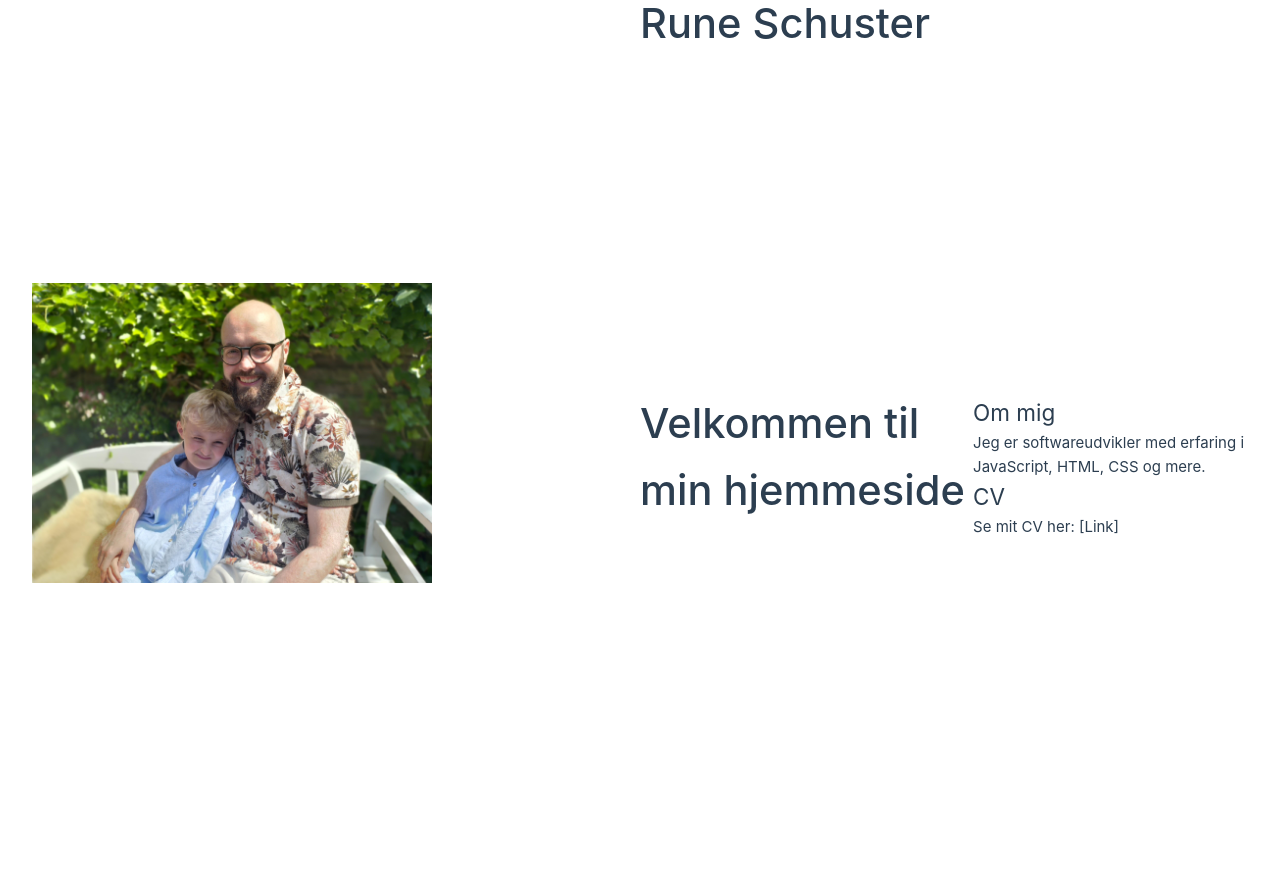
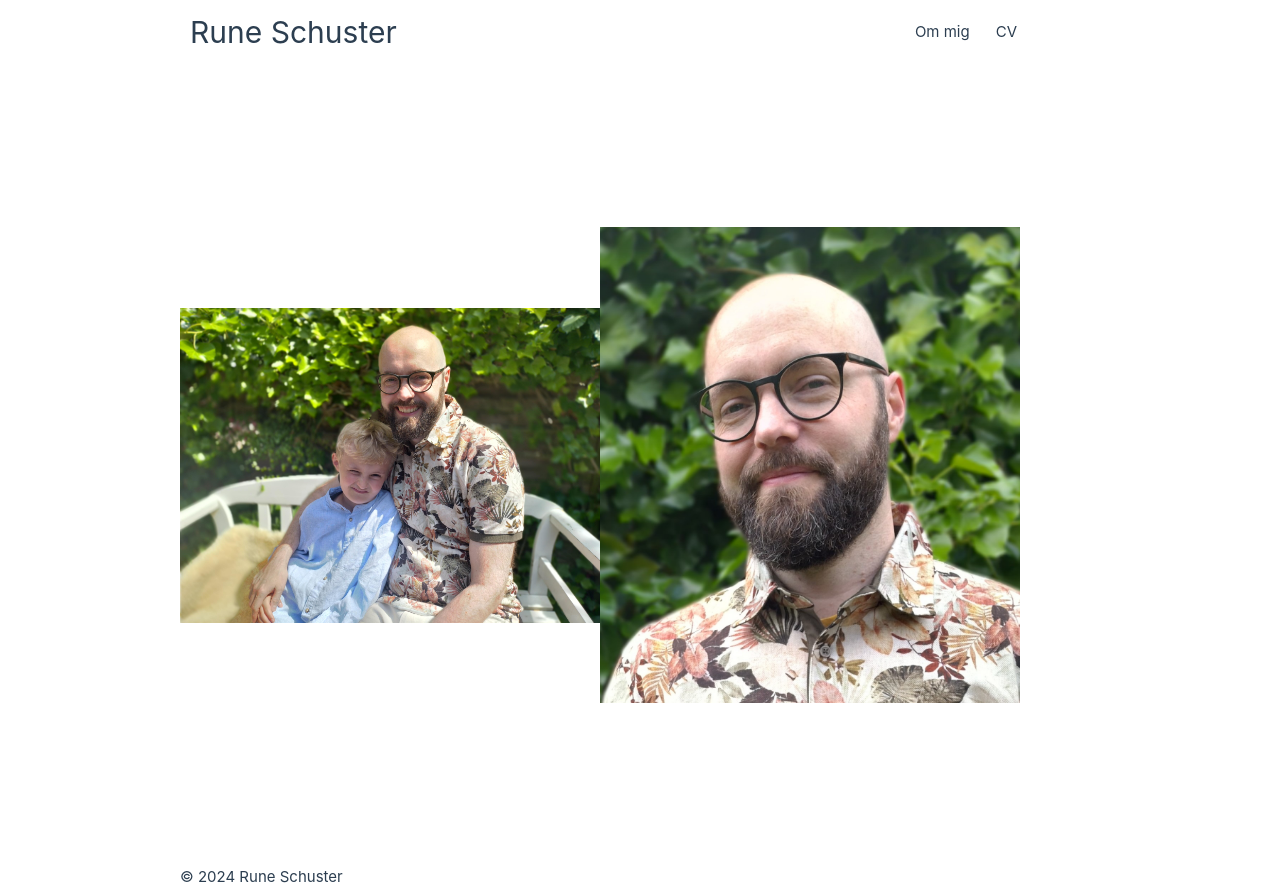
Before and after one commit to BongoSort/homepage, a Vue app: page / in a window 1280 px wide. Before the commit the page ends 867 px from the top, so only its background shows below. Built offline with nearby package versions, Linux system fonts and the light colour scheme; the HTML template or start-up script is replaced by a standard one.

Commit message:
refactor App.vue and LandingPage.vue for improved layout and styling; update main.css for grid adjustments

```diff
--- a/src/App.vue
+++ b/src/App.vue
@@ -6,38 +6,65 @@ import LandingPage from './components/LandingPage.vue'
 
 <template>
   <header>
-    <img alt="Rune Billede" src="./assets/ansigtsbog.jpg" width="400"  />
-  </header>
+    <h1 class="top-left">Rune Schuster</h1>
+    <nav class="menu-bar">
+      <a href="#about">Om mig</a>
+      <a href="#cv">CV</a>
+    </nav>
+      </header>
   <main>
-    <LandingPage />
+       <LandingPage />
   </main>
+  <footer>
+    <p>&copy; 2024 Rune Schuster</p>
+  </footer>
 </template>
 
 <style scoped>
 header {
+  display: flex;
+  justify-content: space-between;
+  align-items: center;
+  padding: 10px;
+}
+
+.top-left {
+  margin: 0;
+}
+
+.menu-bar {
+  display: flex;
+  gap: 20px;
+}
+
+.menu-bar a {
+  text-decoration: none;
+  color: inherit;
+}
+header {
   line-height: 1.5;
 }
 
-.logo {
+/* .logo {
   display: block;
   margin: 0 auto 2rem;
-}
+} */
 
-@media (min-width: 1024px) {
+@media (min-width: 420px) {
   header {
     display: flex;
     place-items: center;
     padding-right: calc(var(--section-gap) / 2);
   }
 
-  .logo {
+  /* .logo {
     margin: 0 2rem 0 0;
-  }
+  } */
 
-  header .wrapper {
+  /* header .wrapper {
     display: flex;
     place-items: flex-start;
     flex-wrap: wrap;
-  }
+  } */
 }
 </style>
--- a/src/assets/main.css
+++ b/src/assets/main.css
@@ -29,7 +29,6 @@ a,
 
   #app {
     display: grid;
-    grid-template-columns: 1fr 1fr;
     padding: 0 2rem;
   }
 }
--- a/src/components/LandingPage.vue
+++ b/src/components/LandingPage.vue
@@ -3,23 +3,9 @@
 </script>
 
 <template>
-<header>
-    <h1>Rune Schuster</h1>
-</header>
 <body>
-    <header>
-        <h1>Velkommen til min hjemmeside</h1>
-    </header>
-    <main>
-        <section id="about">
-            <h2>Om mig</h2>
-            <p>Jeg er softwareudvikler med erfaring i JavaScript, HTML, CSS og mere.</p>
-        </section>
-        <section id="cv">
-            <h2>CV</h2>
-            <p>Se mit CV her: [Link]</p>
-        </section>
-    </main>
+  <img alt="Software Picture" src="../assets/ansigtsbog.jpg" width="420" />
+  <img alt="Orchestra Picture" src="../assets/flotmand.jpg" width="420" />
 </body>
 </template>
 
@@ -32,19 +18,13 @@ h1 {
   top: -10px;
 }
 
-h3 {
-  font-size: 1.2rem;
-}
 
-.greetings h1,
-.greetings h3 {
-  text-align: center;
-}
+@media (min-width: 420px) {
+  body {
+    display: flex;
+    place-items: center;
+    padding-right: calc(var(--section-gap) / 2);
+  }
 
-@media (min-width: 1024px) {
-  .greetings h1,
-  .greetings h3 {
-    text-align: left;
-  }
 }
 </style>
```
